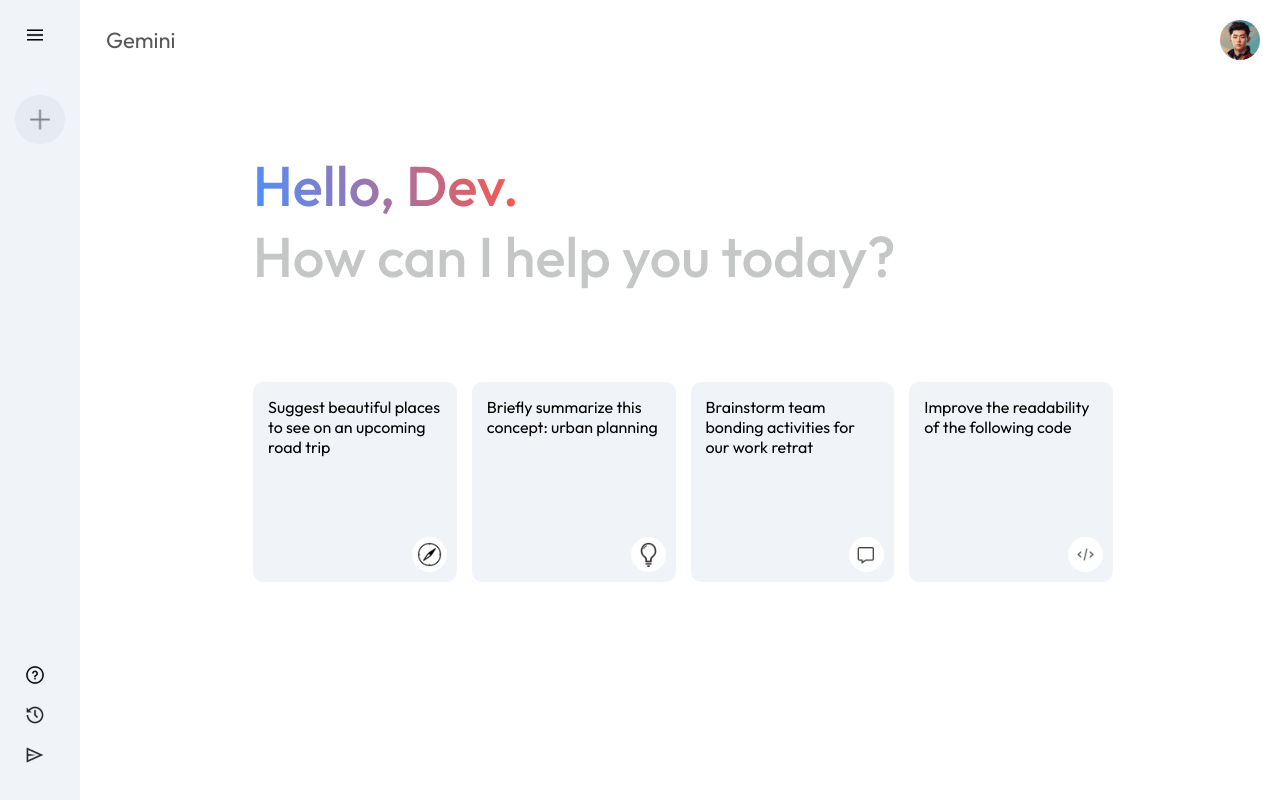
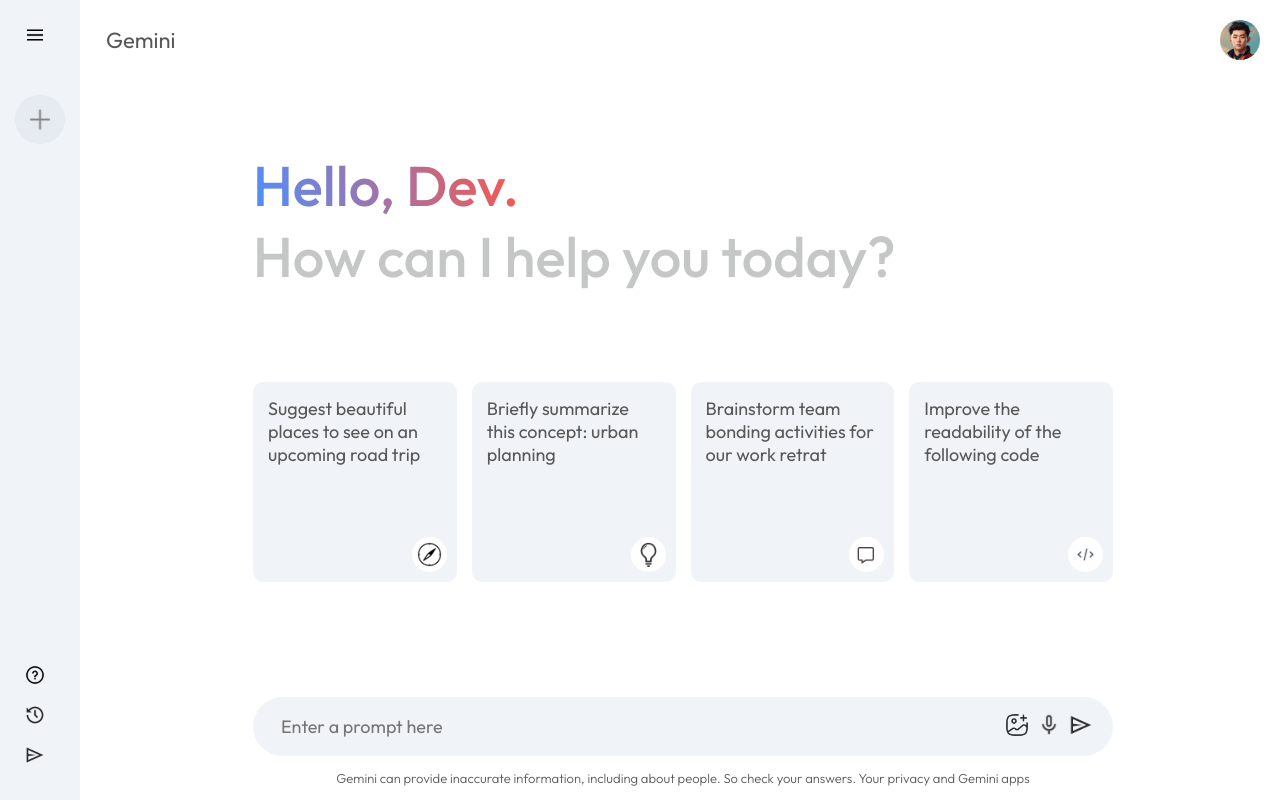
Before and after one commit to mariaemf/gemini-clone, a React (Vite) app: page / in a window 1280 px wide. Built offline with nearby package versions, Linux system fonts and the light colour scheme.

Commit message:
feat: finalizacao de ui de gemini

```diff
--- a/src/components/Essential/Essential.jsx
+++ b/src/components/Essential/Essential.jsx
@@ -34,6 +34,19 @@
             <img src={assets.code_icon} alt="" />
           </div>
         </div>
+        <div className="main-bottom">
+          <div className="search-box">
+            <input type="text" placeholder="Enter a prompt here" />
+            <div>
+              <img src={assets.gallery_icon} alt="" />
+              <img src={assets.mic_icon} alt="" />
+              <img src={assets.send_icon} alt="" />
+            </div>
+          </div>
+          <p className="bottom-info">
+          Gemini can provide inaccurate information, including about people. So check your answers. Your privacy and Gemini apps
+          </p>
+        </div>
       </div>
     </div>
     )
--- a/src/components/Essential/essential.css
+++ b/src/components/Essential/essential.css
@@ -63,3 +63,55 @@
   bottom: 10px;
   right: 10px;
 }
+
+.main .card p {
+  color: #585858;
+  font-size: 18px;
+}
+
+.main .card:hover {
+  background: #dfe4ea;
+}
+
+.main-bottom {
+  position: absolute;
+  bottom: 0;
+  width: 100%;
+  max-width: 900px;
+  padding: 0px 20px;
+  margin: auto;
+}
+
+.search-box {
+  display: flex;
+  align-items: center;
+  justify-content: space-between;
+  gap: 20px;
+  background-color: #f0f4f9;
+  padding: 10px 20px;
+  border-radius: 50px;
+}
+
+.search-box img {
+  width: 24px;
+  cursor: pointer;
+  margin-left: 8px;
+}
+
+.search-box input {
+  flex: 1;
+  background: transparent;
+  border: none;
+  outline: none;
+
+  padding: 8px;
+  font-size: 18px;
+}
+
+.main .bottom-info {
+  font-size: 13px;
+  font-weight: 300;
+  margin: 14px auto;
+  text-align: center;
+  color: #585858;
+}
```
